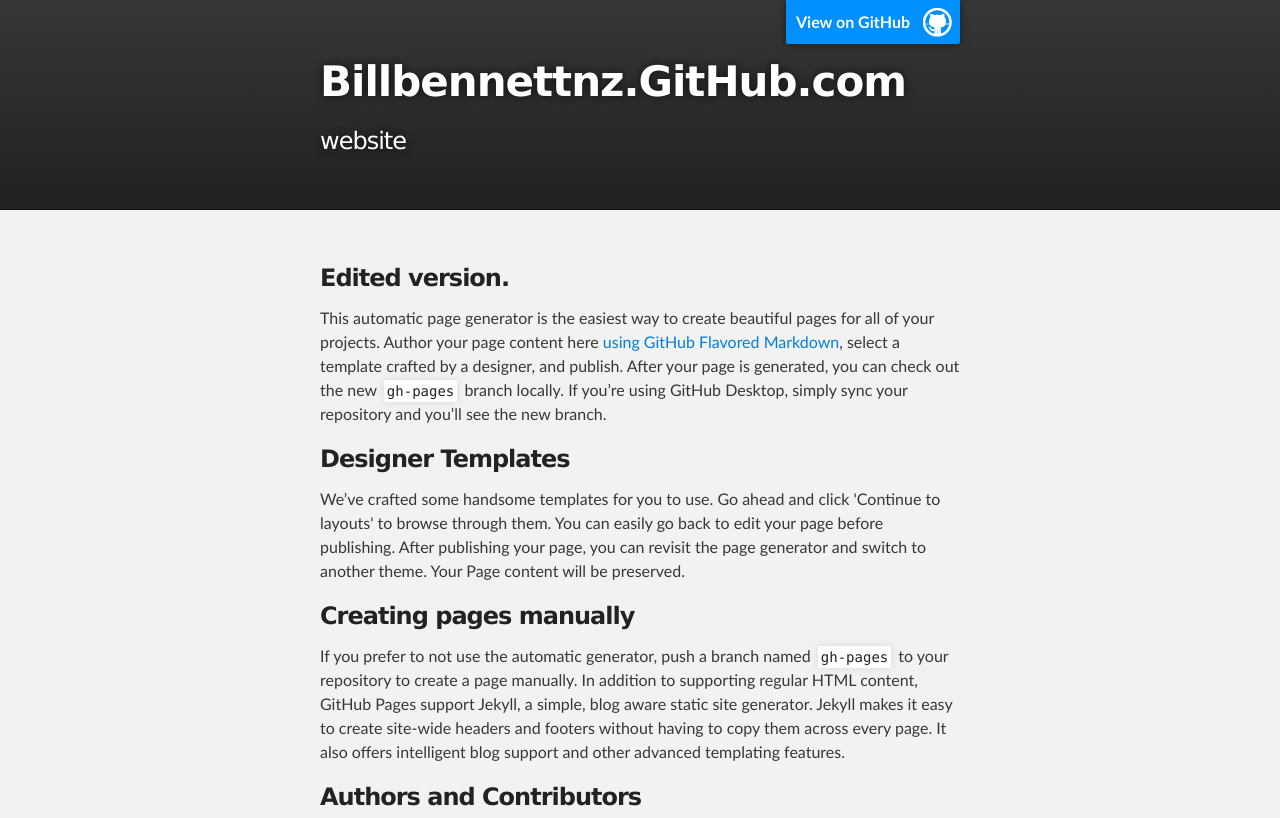
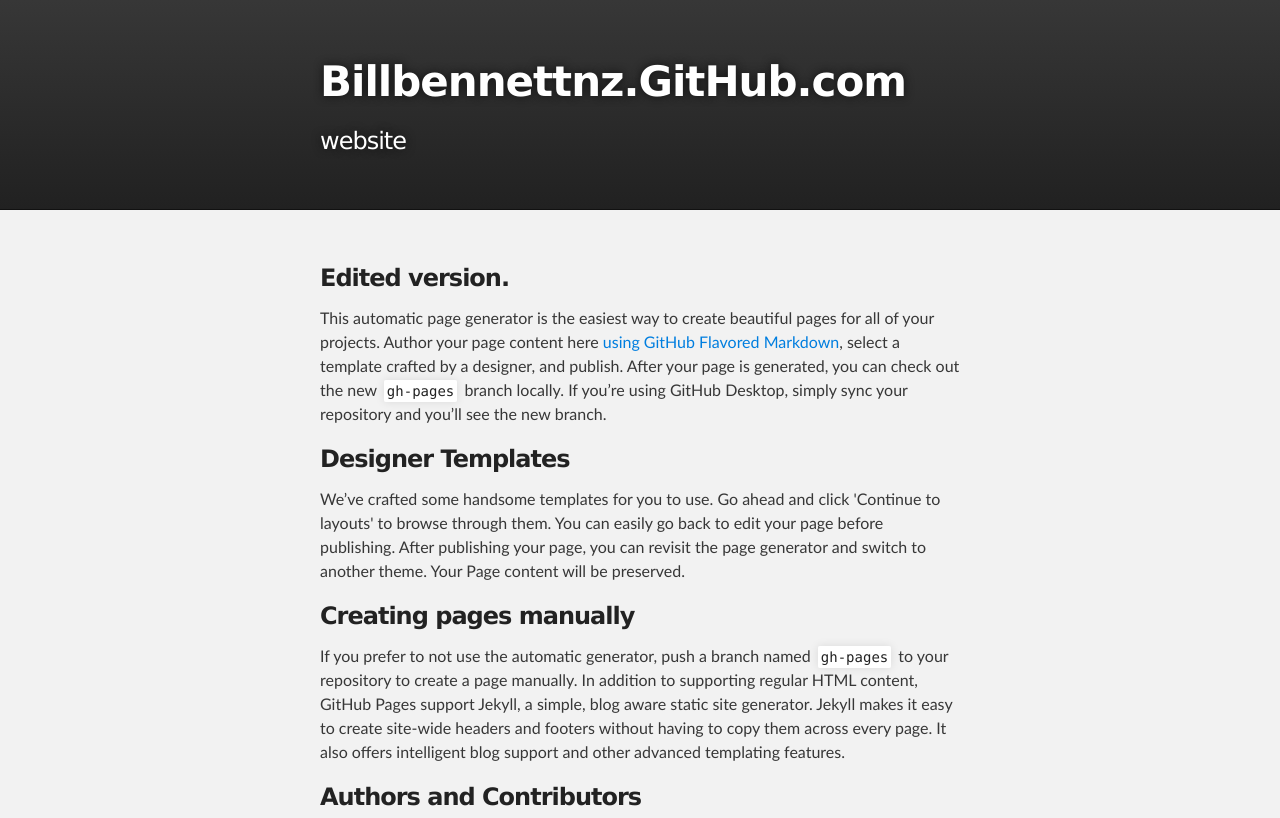
Before and after one commit to billbennettnz/billbennettnz.github.com, a plain HTML site: page index.html in a window 1280 px wide. Shown: the top 818 px of the page. Drawn offline with Linux system fonts and the light colour scheme.

Commit message:
Comment out
Comment out

```diff
--- a/index.html
+++ b/index.html
@@ -16,7 +16,7 @@
     <!-- HEADER -->
     <div id="header_wrap" class="outer">
         <header class="inner">
-          <a id="forkme_banner" href="https://github.com/billbennettnz">View on GitHub</a>
+          <!-- <a id="forkme_banner" href="https://github.com/billbennettnz">View on GitHub</a> -->
 
           <h1 id="project_title">Billbennettnz.GitHub.com</h1>
           <h2 id="project_tagline">website</h2>
```
